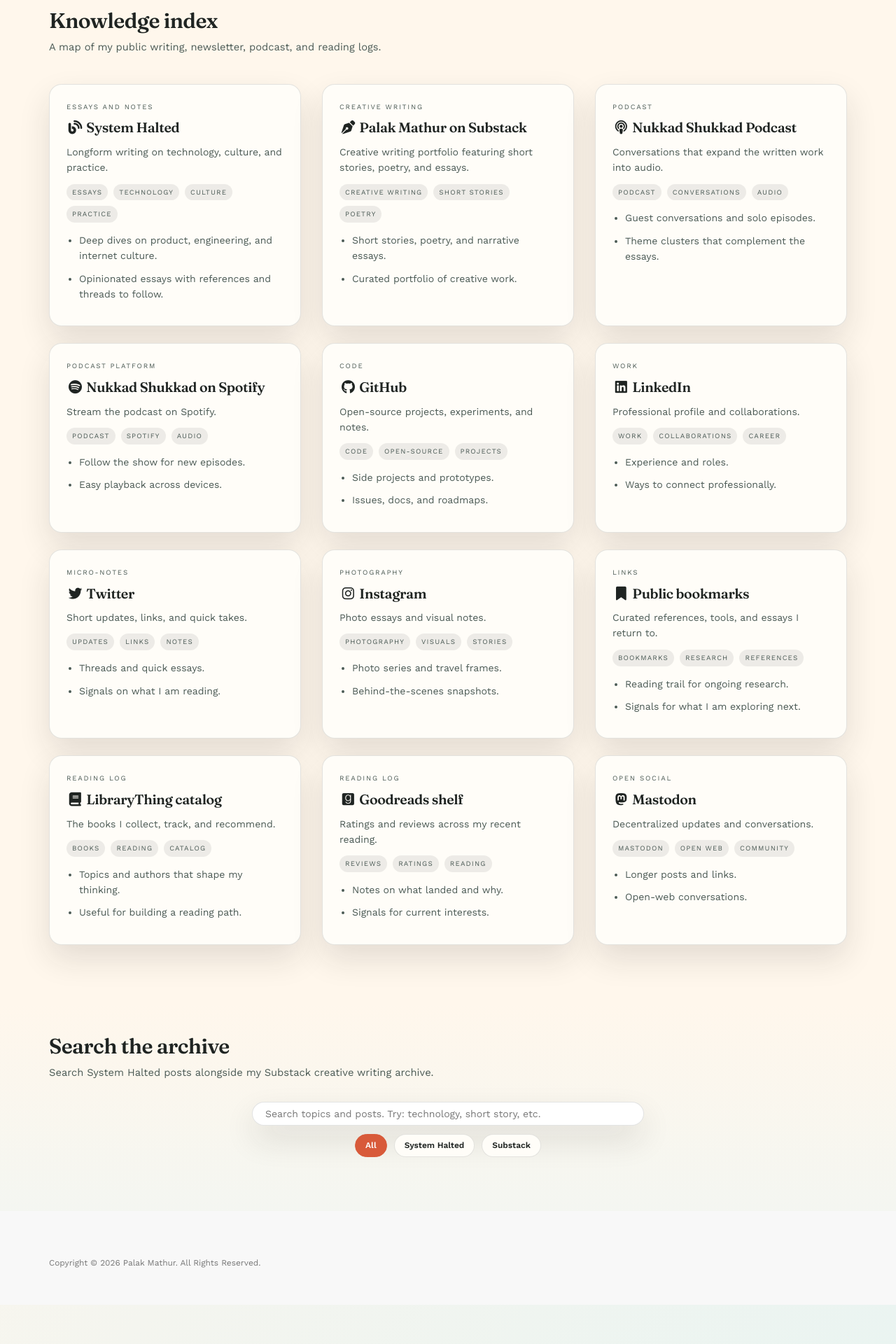
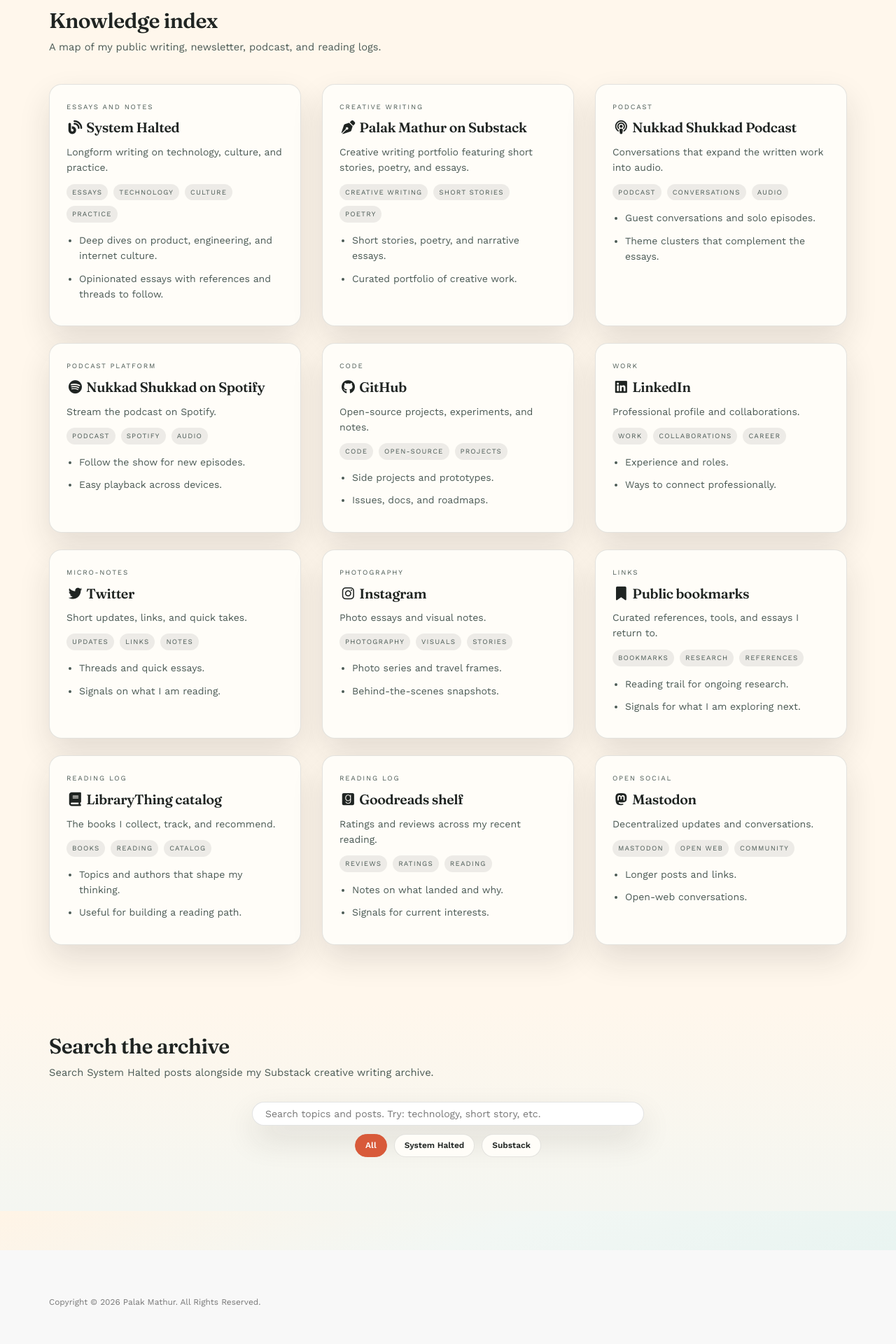
Before and after one commit to systemhalted/about-me, a Jekyll site: the page built from index.html, in a window 1280 px wide. Shown: the part 767-2687 px from the top of the page at 70% size. Built offline with Jekyll 4.4.1, drawn with Linux system fonts in a browser that asks for light colours; nearby versions of some CDN libraries; before the commit the page ends 2631 px from its top, so only the background shows below that.

Commit message:
add section divider

```diff
--- /dev/null
+++ b/_includes/section-divider.html
@@ -0,0 +1 @@
+<div class="section-divider" aria-hidden="true"></div>
--- a/_layouts/default.html
+++ b/_layouts/default.html
@@ -6,6 +6,7 @@
 		{% include header.html %}
 		{% include knowledge-map.html %}
 		{% include knowledge-search.html %}
+		{% include section-divider.html %}
 		{% include footer.html %}
 		{% include js.html %}
 	</body>
--- a/css/landing-page.css
+++ b/css/landing-page.css
@@ -208,6 +208,11 @@
 
 .search-section {
     background: linear-gradient(180deg, #fff7ec 0%, #f4f6f1 100%);
+}
+
+.section-divider {
+    height: 56px;
+    background: linear-gradient(160deg, #fff4e6 0%, #f2f7f4 55%, #e9f4f1 100%);
 }
 
 .search-box {
@@ -536,6 +541,10 @@
     .knowledge-section + .knowledge-section {
         padding-top: 22px;
     }
+
+    .section-divider {
+        height: 40px;
+    }
 }
 
 .network-name {
```
